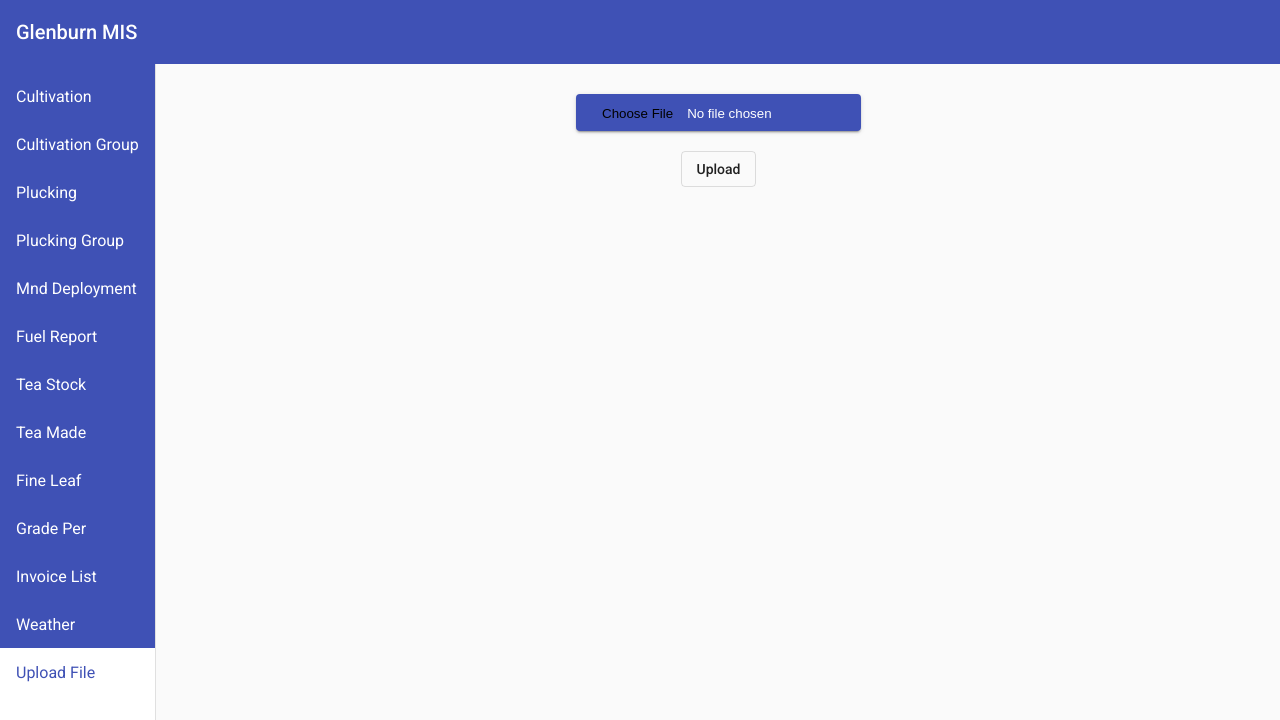
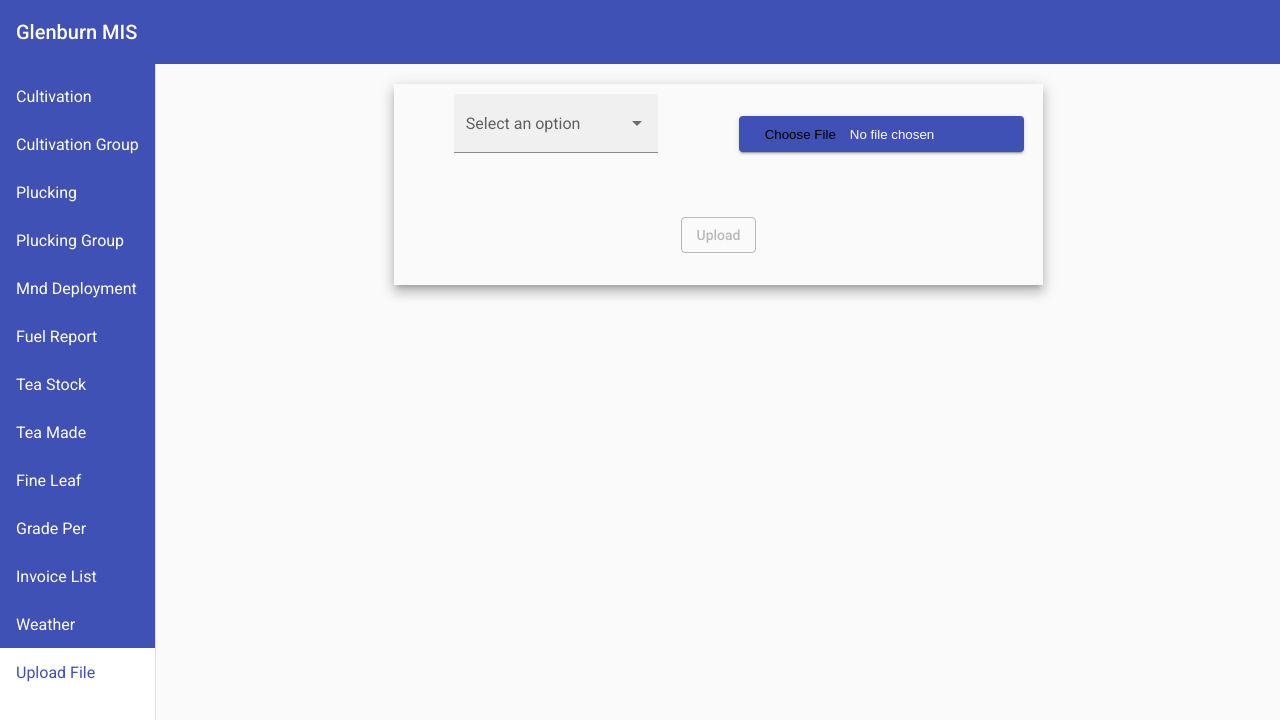
Before and after one commit to sidhant237/GlenMIS-FrontEnd, an Angular app: page /upload-csv in a window 1280 px wide. Shown: the top 720 px of the page. Built offline with nearby package versions, Linux system fonts and the light colour scheme.

Commit message:
success message added, table selection added

```diff
--- a/src/app/upload-file/upload-file.component.css
+++ b/src/app/upload-file/upload-file.component.css
@@ -1,14 +1,18 @@
-.control-container {
-    padding: 20px 50px;
+button {
+    cursor: pointer;
+    margin: 10px;
+}
+
+.container {
+    margin: 20px 20px;
     display: flex;
-    flex-direction: column;
     justify-content: center;
     align-items: center;
 }
 
-button {
-    cursor: pointer;
-    margin: 10px;
+.mat-grid-list {
+    width: 60%;
+    height: 50%;
 }
 
 .file-input {
@@ -21,4 +25,4 @@ input[type=file]::-webkit-file-upload-button {
     background-color: inherit;
     padding: 10px;
     outline: none;
-  }
+}
--- a/src/app/upload-file/upload-file.component.html
+++ b/src/app/upload-file/upload-file.component.html
@@ -1,9 +1,23 @@
-<div class="control-container">
-    <div matRipple>
-        <button mat-raised-button color="primary">
-            <input class="file-input" type="file" id="file" (change)="handleFileInput($event.target.files)">
-        </button>
-    </div>
-
-    <button mat-stroked-button (click)="uploadFileToServer()">Upload</button>
+<div class="container">
+    <mat-grid-list class="mat-elevation-z8" cols="2" rowHeight="100px">
+        <mat-grid-tile>
+            <mat-form-field appearance="fill">
+                <mat-label>Select an option</mat-label>
+                <mat-select [(value)]="database">
+                    <mat-option value="Jobtab">JobTab</mat-option>
+                    <mat-option value="TMEntry">TMEntry</mat-option>
+                </mat-select>
+            </mat-form-field>
+        </mat-grid-tile>
+        <mat-grid-tile>
+            <div matRipple>
+                <button mat-raised-button color="primary">
+                    <input class="file-input" type="file" id="file" (change)="handleFileInput($event.target.files)">
+                </button>
+            </div>
+        </mat-grid-tile>
+        <mat-grid-tile colspan="2">
+            <button mat-stroked-button (click)="uploadFileToServer()" [disabled]="!database">Upload</button>
+        </mat-grid-tile>
+    </mat-grid-list>
 </div>
--- a/src/app/upload-file/upload-file.component.ts
+++ b/src/app/upload-file/upload-file.component.ts
@@ -1,5 +1,6 @@
 import { Component, OnInit } from '@angular/core';
 import { HttpClient } from '@angular/common/http';
+import {MatSnackBar} from '@angular/material/snack-bar';
 
 @Component({
   selector: 'app-upload-file',
@@ -9,8 +10,9 @@ import { HttpClient } from '@angular/common/http';
 export class UploadFileComponent implements OnInit {
 
   fileToUpload: File = null;
+  database: string;
 
-  constructor(private http: HttpClient) { }
+  constructor(private http: HttpClient, private snackBar: MatSnackBar) { }
 
   ngOnInit() {
   }
@@ -20,16 +22,27 @@ export class UploadFileComponent implements OnInit {
   }
 
   uploadFileToServer() {
-    const url = 'http://127.0.0.1:5000/upload';
+    const url = 'http://127.0.0.1:5000/upload?table=' + this.database;
     const formData: FormData = new FormData();
     formData.append('file', this.fileToUpload, this.fileToUpload.name);
     this.http.post(url, formData).subscribe(
-      result => {
-        console.log(result);
-      }, error => {
+      (result: Result) => {
+        this.openSnackBar(result.message, 'Success');
+      }, (error: Response) => {
+        this.openSnackBar('Somwthing went wrong', 'Error');
         console.log(error);
       }
     );
   }
 
+  openSnackBar(message: string, action: string) {
+    this.snackBar.open(message, action, {
+      duration: 3000,
+    });
+  }
+
 }
+
+export interface Result {
+  message: string;
+}
```
